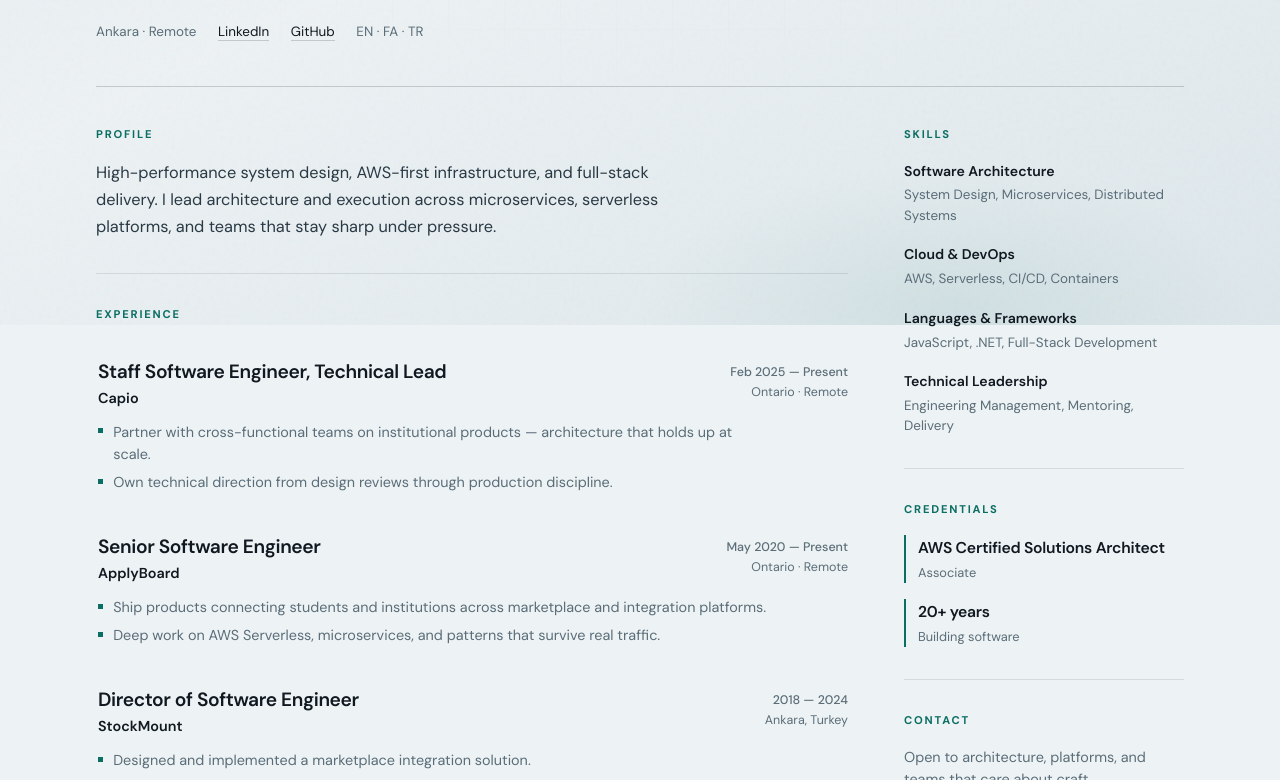
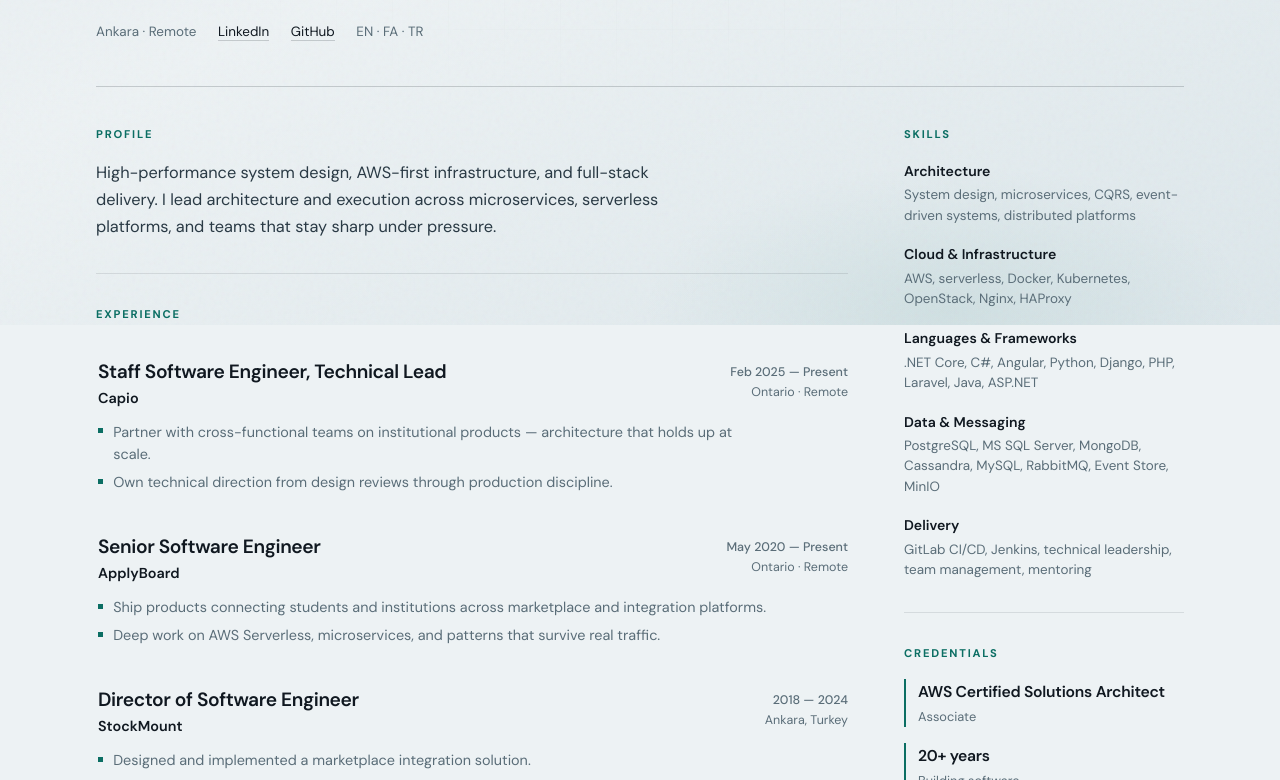
Before and after one commit to ivanparvaresh/ivanisation, a website: page index.html in a window 1280 px wide. Shown: the part 475-1255 px from the top of the page. Drawn offline with Linux system fonts and the light colour scheme.

Commit message:
Refine skills section in index.html by updating terminology and expanding descriptions for clarity and comprehensiveness, enhancing the overall presentation of expertise.

```diff
--- a/index.html
+++ b/index.html
@@ -213,20 +213,24 @@
             <h2 id="skills-title" class="block-label">Skills</h2>
             <dl class="skills">
               <div>
-                <dt>Software Architecture</dt>
-                <dd>System Design, Microservices, Distributed Systems</dd>
+                <dt>Architecture</dt>
+                <dd>System design, microservices, CQRS, event-driven systems, distributed platforms</dd>
               </div>
               <div>
-                <dt>Cloud &amp; DevOps</dt>
-                <dd>AWS, Serverless, CI/CD, Containers</dd>
+                <dt>Cloud &amp; Infrastructure</dt>
+                <dd>AWS, serverless, Docker, Kubernetes, OpenStack, Nginx, HAProxy</dd>
               </div>
               <div>
                 <dt>Languages &amp; Frameworks</dt>
-                <dd>JavaScript, .NET, Full-Stack Development</dd>
+                <dd>.NET Core, C#, Angular, Python, Django, PHP, Laravel, Java, ASP.NET</dd>
               </div>
               <div>
-                <dt>Technical Leadership</dt>
-                <dd>Engineering Management, Mentoring, Delivery</dd>
+                <dt>Data &amp; Messaging</dt>
+                <dd>PostgreSQL, MS SQL Server, MongoDB, Cassandra, MySQL, RabbitMQ, Event Store, MinIO</dd>
+              </div>
+              <div>
+                <dt>Delivery</dt>
+                <dd>GitLab CI/CD, Jenkins, technical leadership, team management, mentoring</dd>
               </div>
             </dl>
           </section>
```
